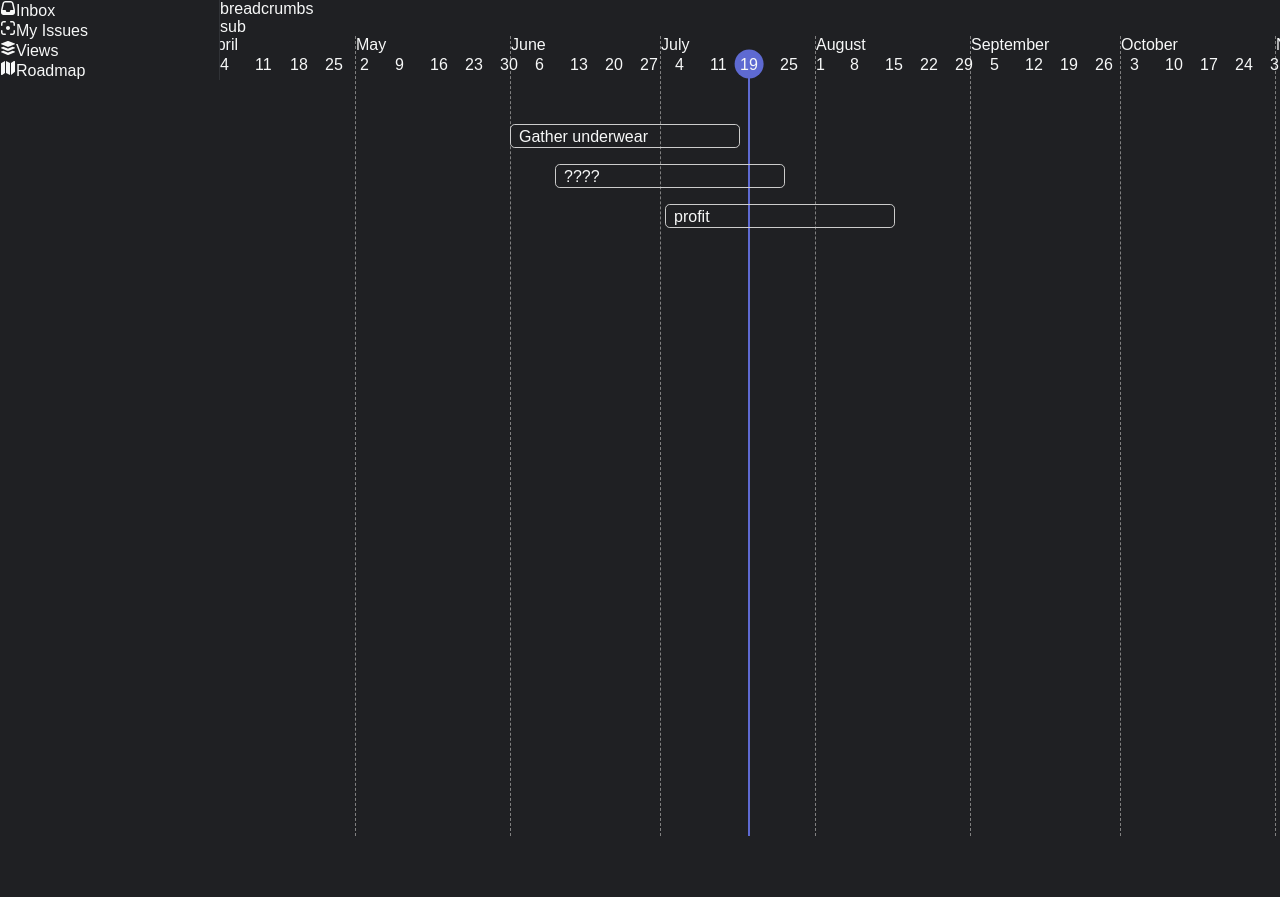
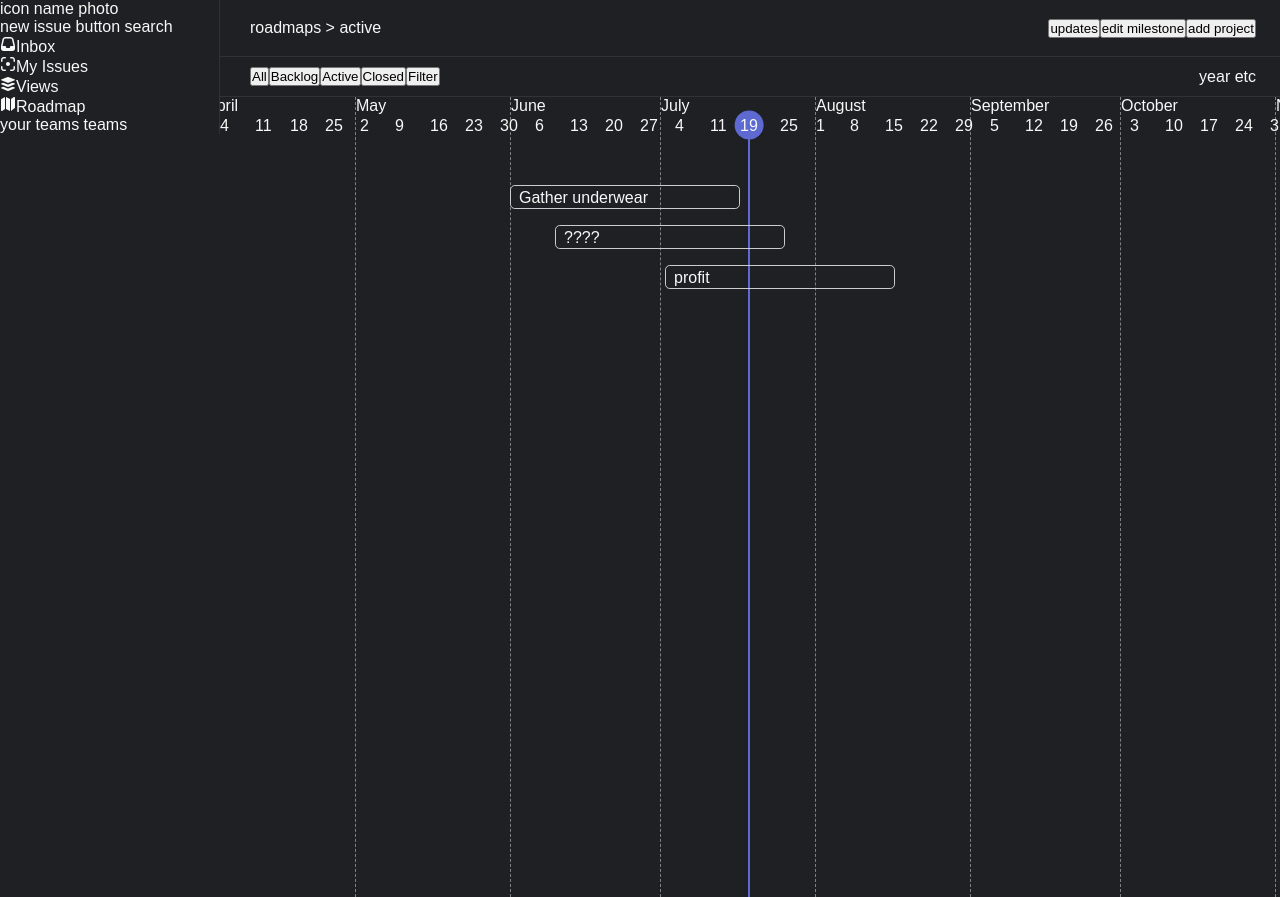
Before and after one commit to sashaikevich/magic, a React (Create React App) app: page / in a window 1280 px wide. Before the commit the page ends 836 px from the top, so only its background shows below. Built offline with nearby package versions, Linux system fonts and the light colour scheme.

Commit message:
checkpoint before refactor

```diff
--- a/src/components/Main.tsx
+++ b/src/components/Main.tsx
@@ -5,10 +5,24 @@ import Roadmap from "./Roadmap"
 const Main = function () {
   return (
     <StyledMain>
-      <header>
-        <div className='breadcrumbs'>breadcrumbs</div>
-      </header>
-      <div className='subheader'>sub</div>
+      <StyledHeader>
+        <div className='breadcrumbs'>roadmaps &gt; active</div>
+        <div>
+          <button>updates</button>
+          <button>edit milestone</button>
+          <button>add project</button>
+        </div>
+      </StyledHeader>
+      <StyledSubheader>
+        <div>
+          <button>All</button>
+          <button>Backlog</button>
+          <button>Active</button>
+          <button>Closed</button>
+          <button>Filter</button>
+        </div>
+        <div>year etc</div>
+      </StyledSubheader>
       <Roadmap />
     </StyledMain>
   )
@@ -16,6 +30,25 @@ const Main = function () {
 
 const StyledMain = styled.div`
   overflow-x: hidden;
+  overflow-y: hidden;
+  --padding-left: 30px;
+  --padding-right: 24px;
+`
+const StyledHeader = styled.header`
+  min-height: 57px;
+  display: flex;
+  justify-content: space-between;
+  align-items: center;
+  padding: 0 var(--padding-right) 0 var(--padding-left);
+  border-bottom: 1px solid var(--ui-lines);
+`
+const StyledSubheader = styled.div`
+  display: flex;
+  justify-content: space-between;
+  align-items: center;
+  flex-shrink: 0;
+  padding: 10px var(--padding-right) 10px var(--padding-left);
+  border-bottom: 1px solid var(--ui-lines);
 `
 
 export default Main
--- a/src/components/Roadmap.tsx
+++ b/src/components/Roadmap.tsx
@@ -80,6 +80,7 @@ function Roadmap() {
         </div>
         <div className='projects-wrapper'>
           {projects.map((project, i) => {
+            // TODO add refs to each project for later mapping the relations
             return (
               <RoadmapProject
                 project={project}
--- a/src/components/Sidebar.tsx
+++ b/src/components/Sidebar.tsx
@@ -8,9 +8,13 @@ import MenuItem from "./MenuItem"
 const Sidebar = function () {
   return (
     <StyledSidebar>
+      <div>icon name photo</div>
+      <div>new issue button search</div>
       {menu.map((item, index):ReactElement => {
         return <MenuItem key={index} item={item} />
       })}
+      your teams
+      teams
     </StyledSidebar>
   )
 }
--- a/src/globalStyles.js
+++ b/src/globalStyles.js
@@ -10,6 +10,7 @@ export const themes = {
 const GlobalStyle = createGlobalStyle`
 :root {
   --color-blue: rgb(94, 106, 210);
+  --ui-lines: rgb(48, 50, 54);
 }
 
 .roadmap {
@@ -28,6 +29,10 @@ body {
   width: 100%;
   overflow-x: hidden;
   font-family: sans-serif;
+  -webkit-font-smoothing: antialiased;
+    text-rendering: optimizelegibility;
+    text-size-adjust: 100%;
+
   @media (max-width: ${({ theme }) => theme.breakpoints.mobile}){
     background-color: red;
   }
```
